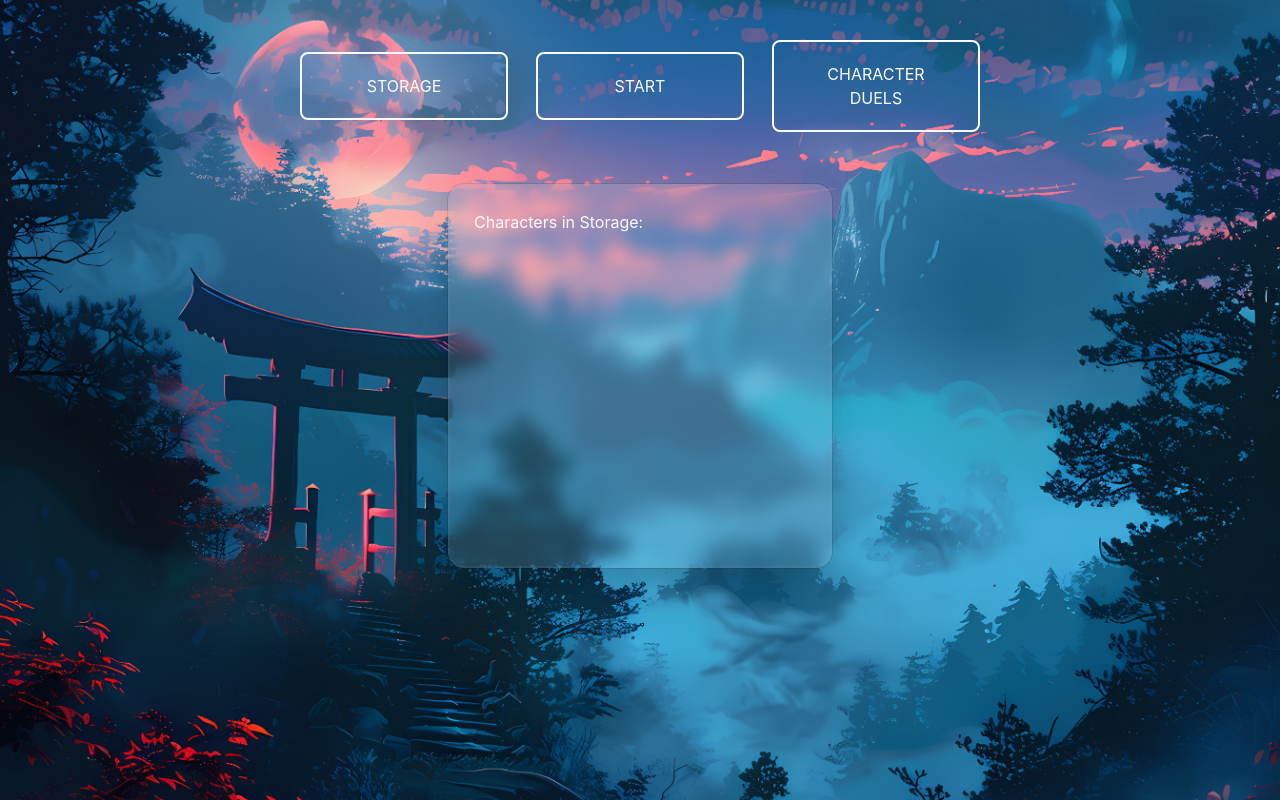
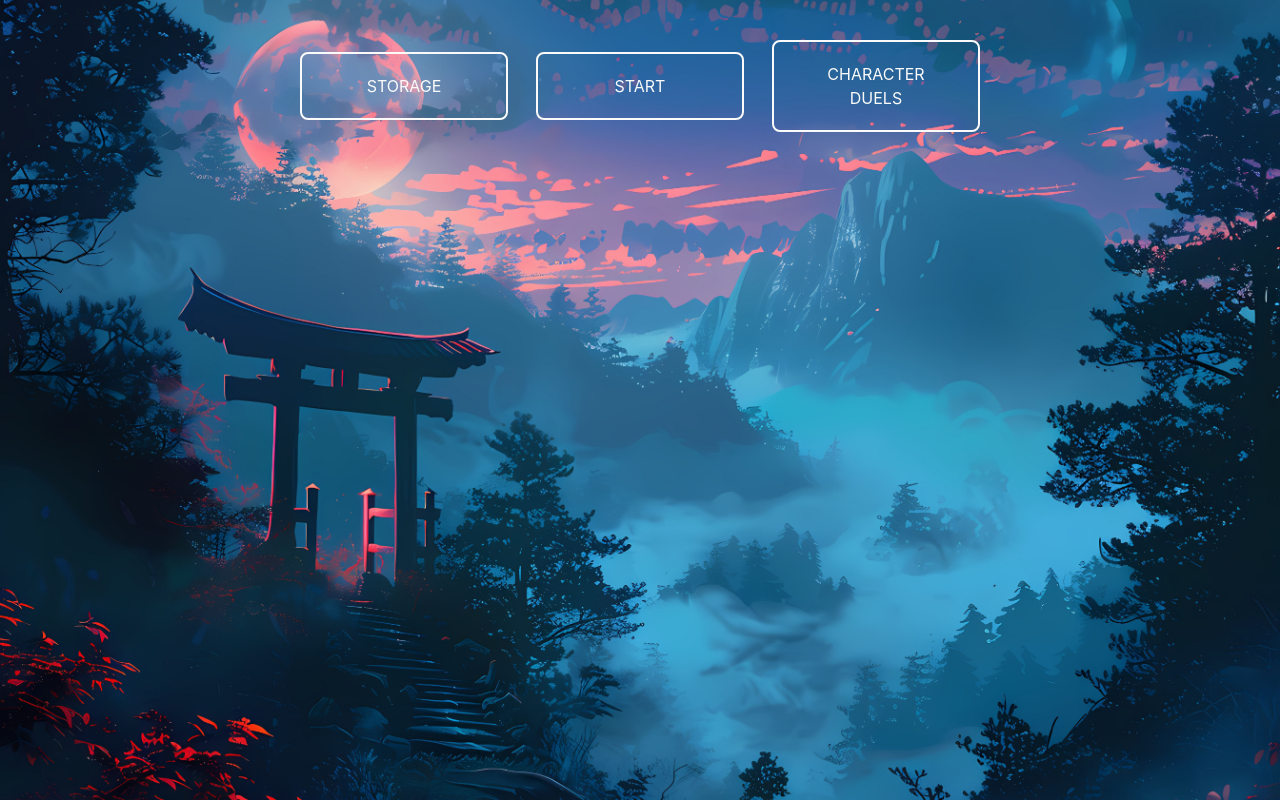
Before and after one commit to BrackListed/Gacha-game, a React (Vite) app: page / in a window 1280 px wide. Built offline with nearby package versions, Linux system fonts and the light colour scheme.

Commit message:
Character container won't show unless a character has been drawn and added to storage

```diff
--- a/src/assets/Main.tsx
+++ b/src/assets/Main.tsx
@@ -8,8 +8,8 @@ type Character ={
     img: string;
 }
 let commonCharacters = [
-    {name: "Takemichi Hanagaki", Atk: 10, Def: 10, img: "./characters/common/Takemichi_Hanagaki.png"},
-    {name: "Haruka Sakura", Atk: 10, Def: 10, img: "./characters/Common/Haruka_Sakura.png"},
+    {name: "Takemichi Hanagaki", Atk: 10, Def: 10, img: "../characters/common/Takemichi_Hanagaki.png"},
+    {name: "Haruka Sakura", Atk: 10, Def: 10, img: "../characters/Common/Haruka_Sakura.png"},
 ]
 
 let rareCharacters = [
@@ -50,7 +50,7 @@ export function Main({characters, setCharacter}: MainProps){
                 {drawnCharacter === true && <div className=" ring-black/10 ring-1 bg-white/10 backdrop-blur-sm shadow-2xl p-6 halo min-w-96 w-fit min-h-96 h-fit flex border-2 border-zinc-400/10 rounded-2xl">
                     <img src = {tempCharacter.img}></img>
                 </div>} {/* character container closing */}
-                {characters && <div className=" ring-black/10 ring-1 bg-white/10 backdrop-blur-sm shadow-2xl p-6 halo min-w-96 w-fit min-h-96 h-fit flex flex-col border-2 border-zinc-400/10 rounded-2xl">Characters in Storage: {
+                {characters.length >= 1 && <div className=" ring-black/10 ring-1 bg-white/10 backdrop-blur-sm shadow-2xl p-6 halo min-w-96 w-fit min-h-96 h-fit flex flex-col border-2 border-zinc-400/10 rounded-2xl">Characters in Storage: {
                     characters.map((character => (
                         <li>{character.name}</li>
                     )))
```
